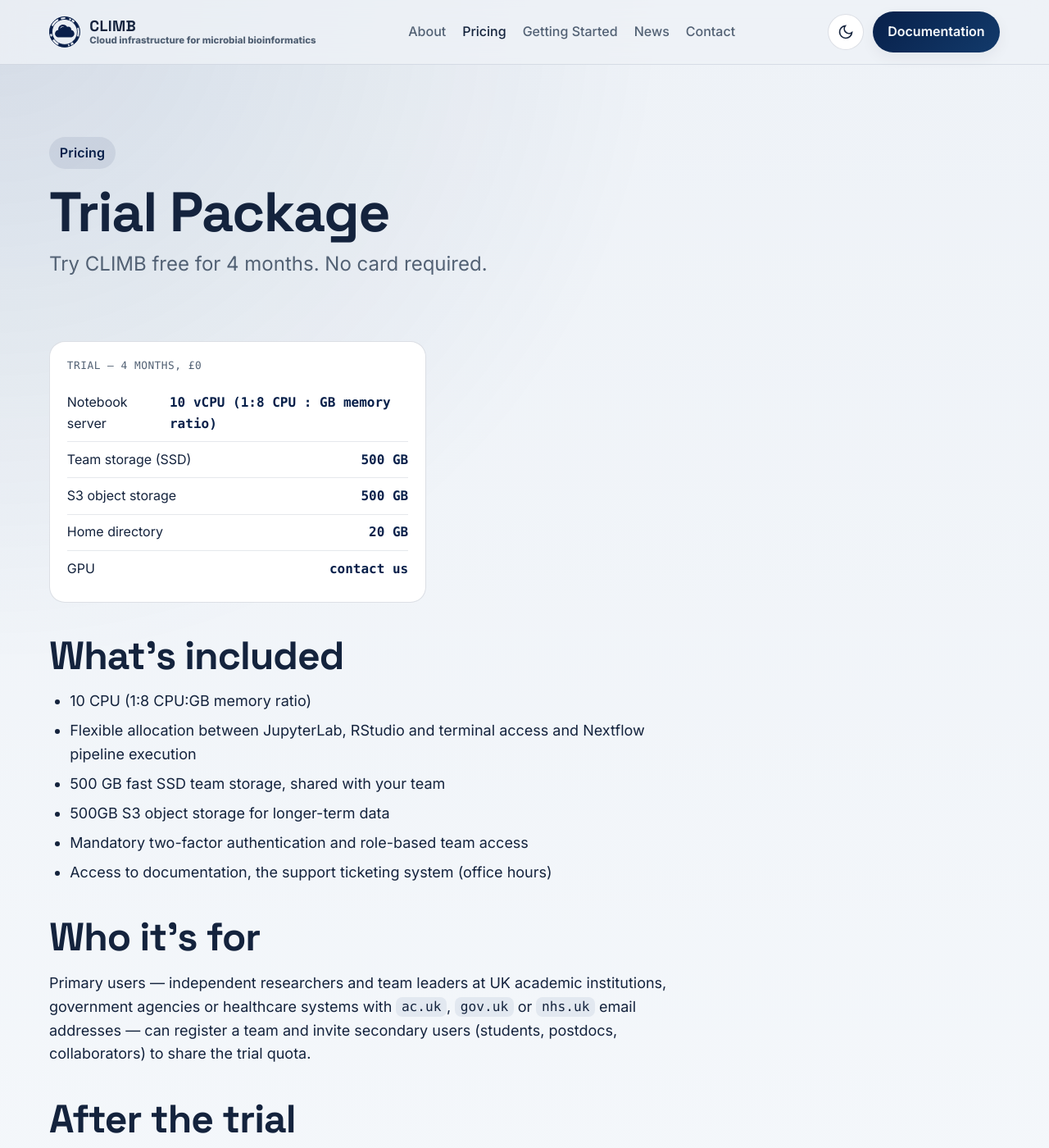
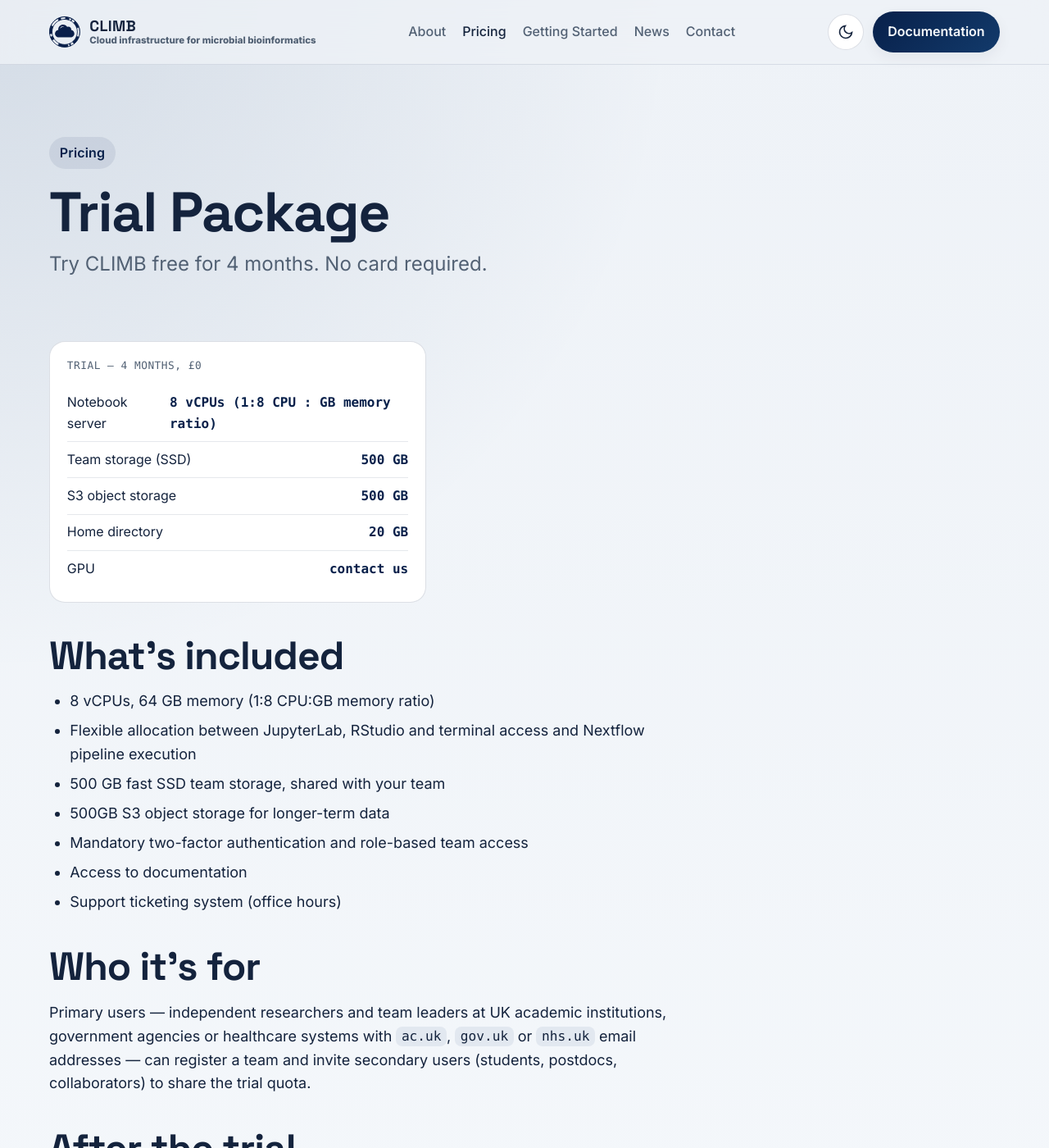
Before and after one commit to MRC-CLIMB/website, a Jekyll site: the page built from pricing/trial.md, in a window 1280 px wide and 1400 px high. Shown: the whole window at 82% size. Built offline with Jekyll 4.4.1, drawn with Linux system fonts in a browser that asks for light colours.

Commit message:
Update trial.md

```diff
--- a/pricing/trial.md
+++ b/pricing/trial.md
@@ -7,7 +7,7 @@
 
 <div class="spec-panel" style="max-width:460px;">
   <p class="spec-title">Trial — 4 months, &pound;0</p>
-  <div class="spec-row"><span>Notebook server</span><span class="val"> 10 vCPU (1:8 CPU : GB memory ratio)</span></div>
+  <div class="spec-row"><span>Notebook server</span><span class="val"> 8 vCPUs (1:8 CPU : GB memory ratio)</span></div>
   <div class="spec-row"><span>Team storage (SSD)</span><span class="val">500 GB</span></div>
   <div class="spec-row"><span>S3 object storage</span><span class="val">500 GB</span></div>
   <div class="spec-row"><span>Home directory</span><span class="val">20 GB</span></div>
@@ -16,12 +16,13 @@
 
 ## What's included
 
-- 10 CPU (1:8 CPU:GB memory ratio)
+- 8 vCPUs, 64 GB memory (1:8 CPU:GB memory ratio)
 - Flexible allocation between JupyterLab, RStudio and terminal access and Nextflow pipeline execution
 - 500 GB fast SSD team storage, shared with your team
 - 500GB S3 object storage for longer-term data
 - Mandatory two-factor authentication and role-based team access
-- Access to documentation, the support ticketing system (office hours)
+- Access to documentation
+- Support ticketing system (office hours)
 
 ## Who it's for
 
```
